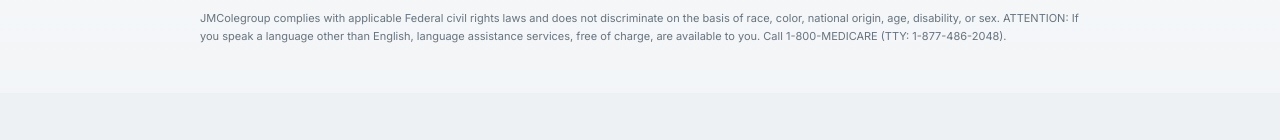
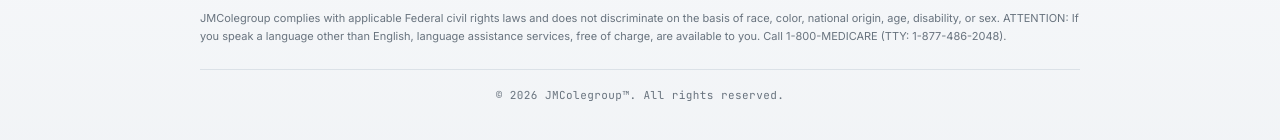
Before and after one commit to chase-coleman/MedicarePlanComparer, a React (Vite) app in the folder frontend/: page / in a window 1280 px wide. Shown: the part 1640-1780 px from the top of the page. Before the commit the page ends 1733 px from the top, so only its background shows below. Built offline with nearby package versions, Linux system fonts and the light colour scheme; no server answers.

Commit message:
added trademark

```diff
--- a/frontend/src/App.css
+++ b/frontend/src/App.css
@@ -1204,6 +1204,15 @@
   margin-top: 0.5rem;
 }
 
+.trademark-notice {
+  margin-top: 1.5rem !important;
+  padding-top: 1rem;
+  border-top: 1px solid var(--border);
+  font-family: var(--font-mono);
+  letter-spacing: 0.04em;
+  text-align: center;
+}
+
 /******************/
 /* MEDIA QUERIES  */
 /******************/
--- a/frontend/src/App.jsx
+++ b/frontend/src/App.jsx
@@ -1,4 +1,4 @@
-import { AFFILIATION_DISCLAIMER, CURRENT_INFO_DISCLAIMER, JMCOLE_DISCLAIMER, LINCOLN_CO_DISCLAIMER, LINN_CO_DISCLAIMER, PLAN_OFFERING_DISCLAIMER, TILLAMOOK_CO_DISCLAIMER } from "./data/constants";
+import { AFFILIATION_DISCLAIMER, CURRENT_INFO_DISCLAIMER, JMCOLE_DISCLAIMER, LINCOLN_CO_DISCLAIMER, LINN_CO_DISCLAIMER, PLAN_OFFERING_DISCLAIMER, TILLAMOOK_CO_DISCLAIMER, TRADEMARK_NOTICE } from "./data/constants";
 import { Outlet } from "react-router-dom";
 import "./App.css";
 import NavbarComponent from "./components/NavbarComponent";
@@ -50,6 +50,7 @@
           <p>
             {JMCOLE_DISCLAIMER}
           </p>
+          <p className="trademark-notice">{TRADEMARK_NOTICE}</p>
         </div>
       </footer>
       {showContactForm && (
--- a/frontend/src/data/constants.js
+++ b/frontend/src/data/constants.js
@@ -10,3 +10,7 @@
 export const TILLAMOOK_CO_DISCLAIMER = "We do not offer every plan available in your area. In Tillamook County, we represent 1 organization which offer 4 products in the county. Please contact Medicare.gov, 1-800-MEDICARE, or your local State Health Insurance Assistance Program (SHIP) to get information on all of your options."
 export const PLAN_OFFERING_DISCLAIMER = "We do not offer every plan available in your area. Please contact Medicare.gov, 1-800-MEDICARE, or your local State Health Insurance Assistance Program (SHIP) to get information on all of your options."
 export const JMCOLE_DISCLAIMER = "JMColegroup complies with applicable Federal civil rights laws and does not discriminate on the basis of race, color, national origin, age, disability, or sex. ATTENTION: If you speak a language other than English, language assistance services, free of charge, are available to you. Call 1-800-MEDICARE (TTY: 1-877-486-2048)."
+
+// Trademark / copyright line rendered beneath the footer disclaimers
+export const TRADEMARK = "JMColegroup™"
+export const TRADEMARK_NOTICE = `© ${new Date().getFullYear()} ${TRADEMARK}. All rights reserved.`
```
